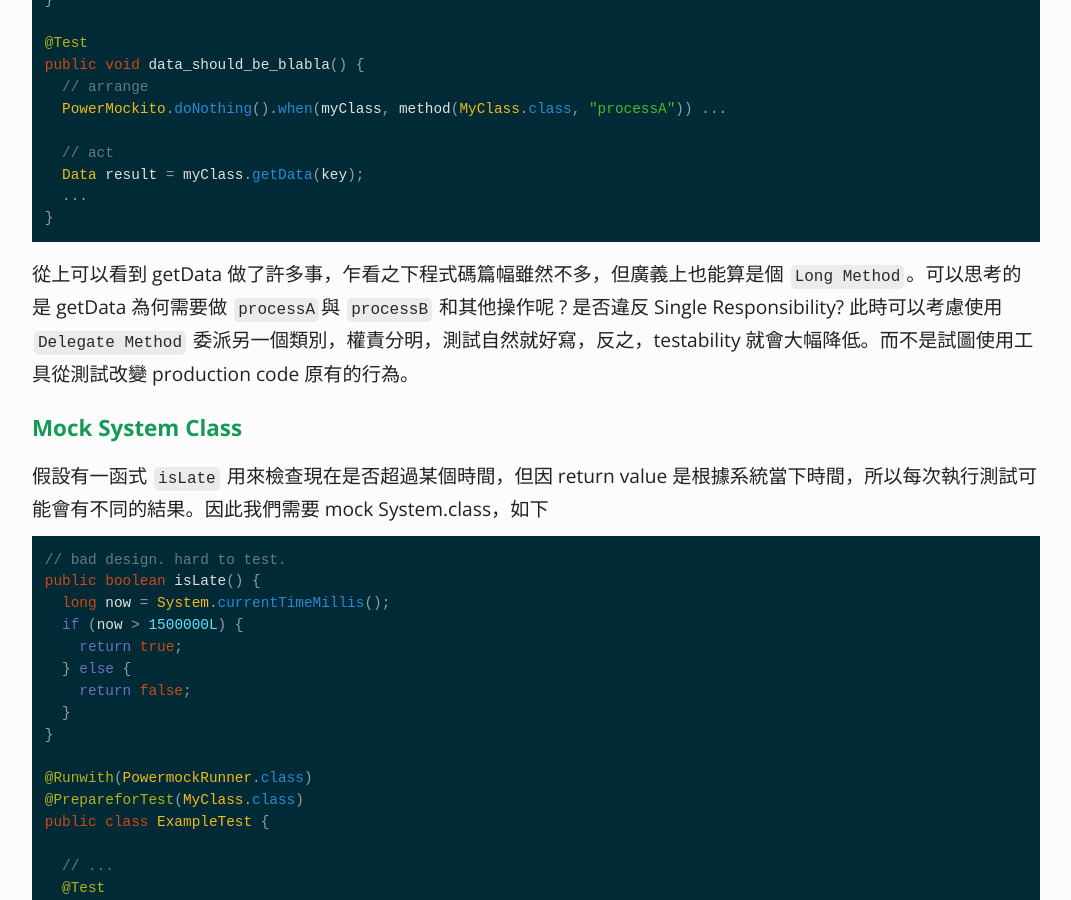
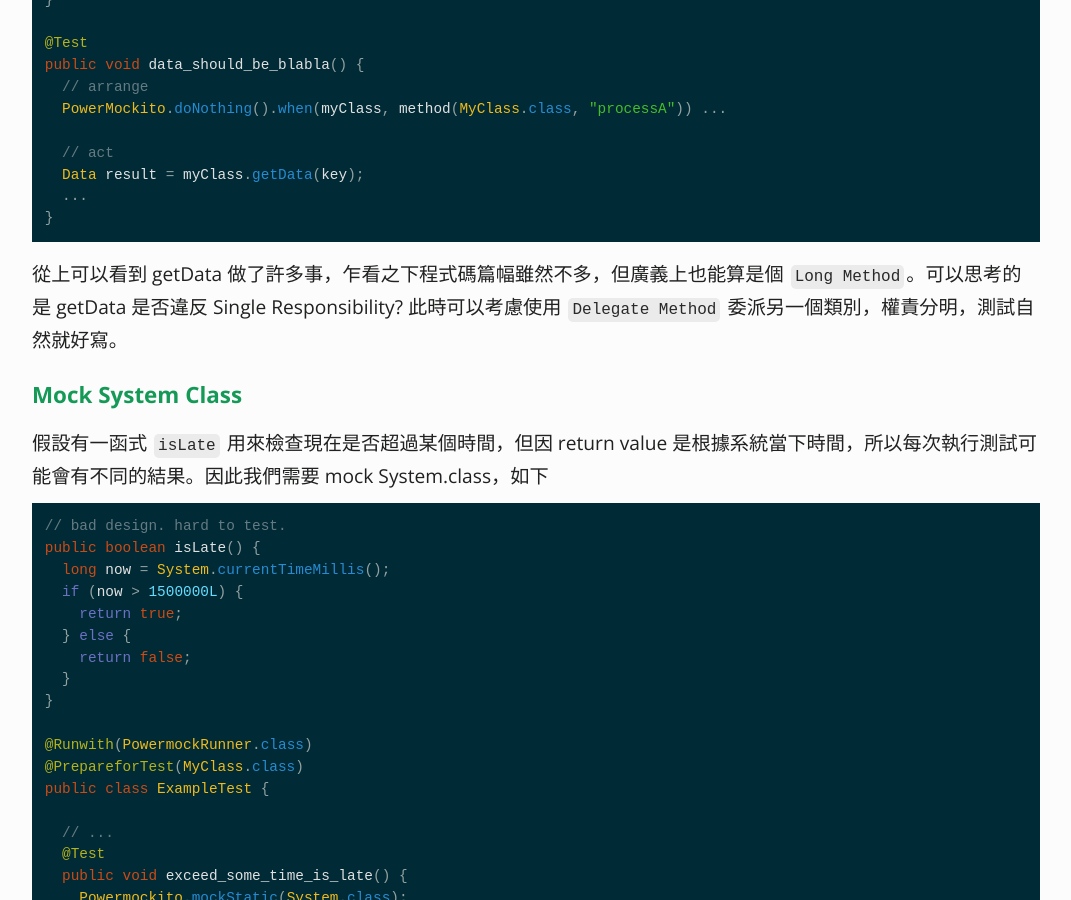
Before and after one commit to KaiSheng714/KaiSheng714.github.io, a Jekyll site: the page built from _posts/2022-01-06-why-powermock-is-bad.md, in a window 1280 px wide and 900 px high, scrolled down 3473 px. Shown: the whole window, without its empty margins (104-1175 px from the left). Built offline with Jekyll 4.4.1, drawn with Linux system fonts in a browser that asks for light colours; comment, search, counter and statistics services are not loaded.

Commit message:
powermock

````diff
--- a/_posts/2022-01-06-why-powermock-is-bad.md
+++ b/_posts/2022-01-06-why-powermock-is-bad.md
@@ -114,7 +114,7 @@ public void data_should_be_blabla() {
 }
 ```
 
-從上可以看到 getData 做了許多事，乍看之下程式碼篇幅雖然不多，但廣義上也能算是個 `Long Method`。可以思考的是 getData 為何需要做 `processA`與 `processB` 和其他操作呢 ? 是否違反 Single Responsibility? 此時可以考慮使用 `Delegate Method` 委派另一個類別，權責分明，測試自然就好寫，反之，testability 就會大幅降低。而不是試圖使用工具從測試改變 production code 原有的行為。
+從上可以看到 getData 做了許多事，乍看之下程式碼篇幅雖然不多，但廣義上也能算是個 `Long Method`。可以思考的是 getData 是否違反 Single Responsibility? 此時可以考慮使用 `Delegate Method` 委派另一個類別，權責分明，測試自然就好寫。
 
 ### **Mock System Class**
 假設有一函式 `isLate` 用來檢查現在是否超過某個時間，但因 return value 是根據系統當下時間，所以每次執行測試可能會有不同的結果。因此我們需要 mock System.class，如下
````
